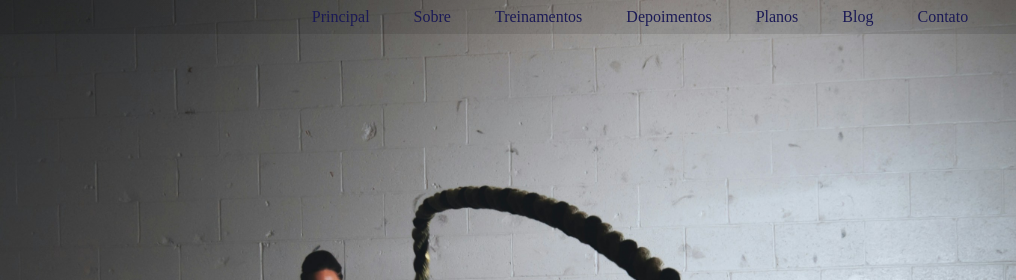
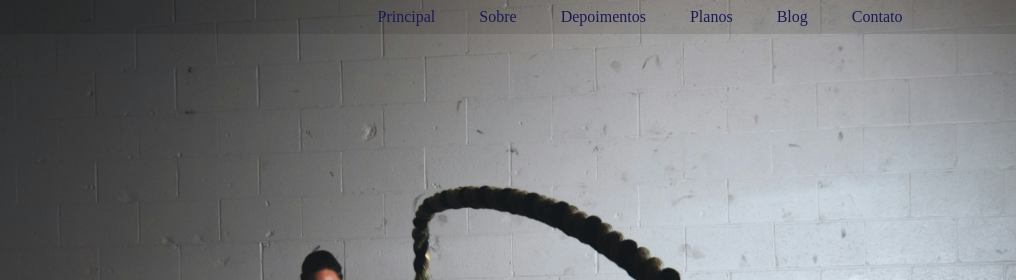
Before and after one commit to AndersonLeoni/projeto-trainner, a plain HTML site: page index.html in a window 1280 px wide. Shown: the top 280 px of the page, 0-1016 px from the left. Drawn offline with Linux system fonts and the light colour scheme.

Commit message:
removido o link de treinamentos

```diff
--- a/index.html
+++ b/index.html
@@ -15,7 +15,6 @@
         <nav>
             <a href="">Principal</a>
             <a href="">Sobre</a>
-            <a href="">Treinamentos</a>
             <a href="">Depoimentos</a>
             <a href="">Planos</a>
             <a href="">Blog</a>
```
